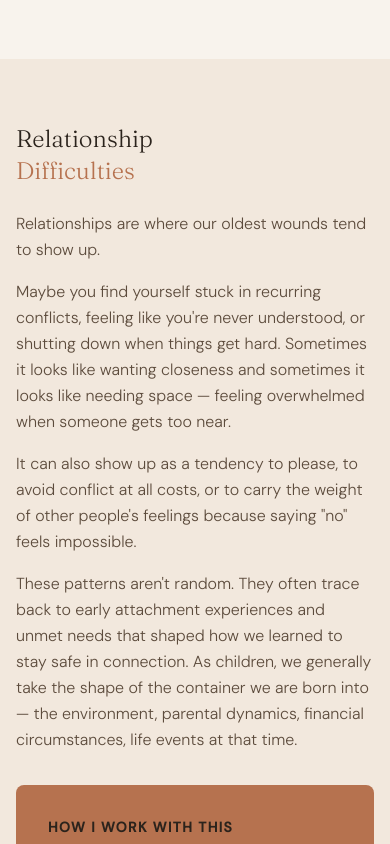
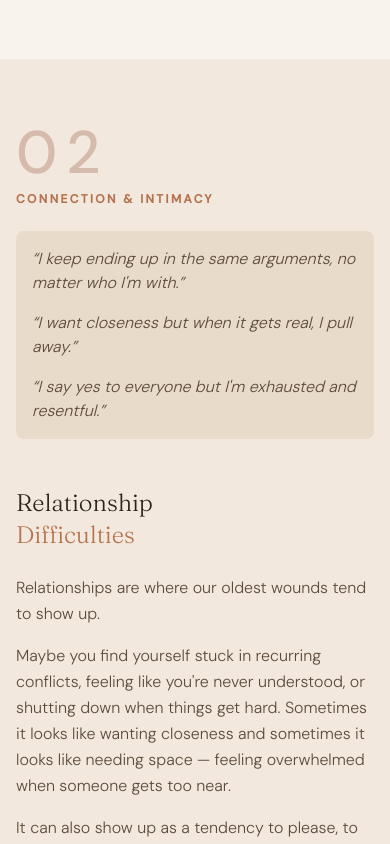
Before and after one commit to Shree0310/MindCraftWellness, a Next.js app: page /what-I-work-with in a window 390 px wide. Shown: the part 2140-2984 px from the top of the page. Built offline with nearby package versions, Linux system fonts and the light colour scheme.

Commit message:
fixed order of content in the what I work with page on mobile

```diff
--- a/src/app/Components/WhatWeWorkWith.tsx
+++ b/src/app/Components/WhatWeWorkWith.tsx
@@ -200,7 +200,7 @@ At some point, they made sense. What once kept you safe can start to feel limiti
                                     {(idx === 1 || idx === 4) ? (
                                         <>
                                             {/* Left Column - Heading & Content for Section 02 and 05 */}
-                                            <div className="space-y-8">
+                                            <div className="space-y-8 md:order-1 order-2">
                                                 <div>
                                                     <h2 className={`text-2xl md:text-3xl lg:text-4xl mb-6 ${section.textColor || 'text-[#5C4B3C]'}`} style={{ fontFamily: 'var(--font-fraunces), Georgia, serif', fontWeight: 300 }}>
                                                         {idx === 1 ? (
@@ -233,7 +233,7 @@ At some point, they made sense. What once kept you safe can start to feel limiti
                                             </div>
 
                                             {/* Right Column - Number, Title & Quotes for Section 02 */}
-                                            <div className="space-y-6">
+                                            <div className="space-y-6 md:order-2 order-1">
                                                 <div className="mb-6">
                                                     <span className={`text-6xl md:text-7xl tracking-wider ${section.textColor || 'text-[#95573A]'} opacity-30`} style={{ fontFamily: 'var(--font-dm-sans), sans-serif', fontWeight: 500, letterSpacing: '0.15em' }}>
                                                         {section.number}
```
